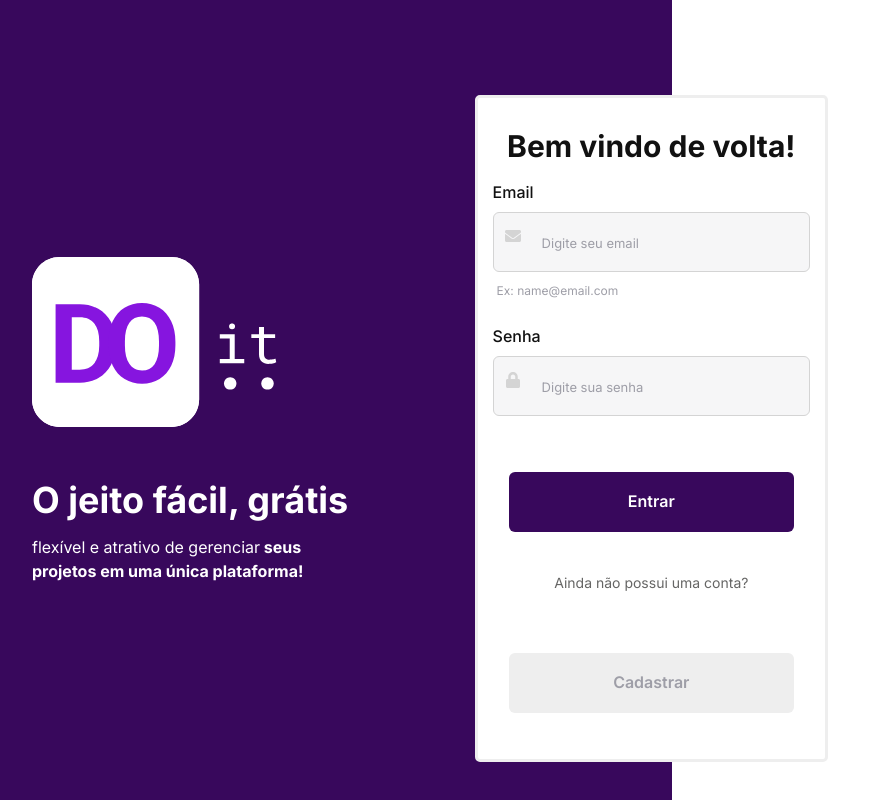
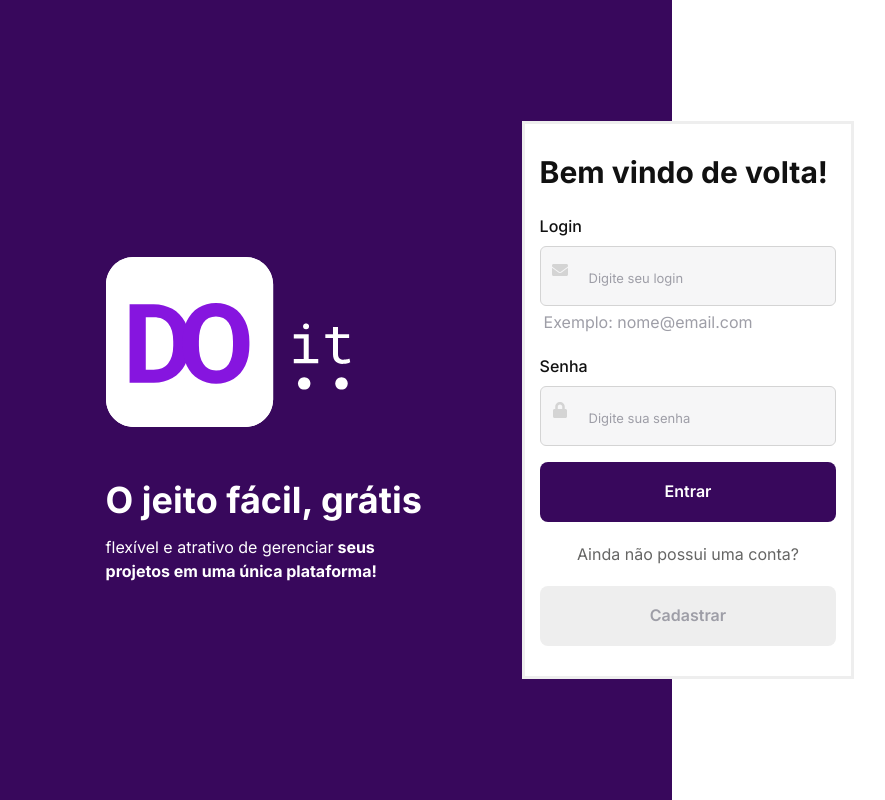
Before and after one commit to rich-dacan/Do-It, a React (Create React App) app: page / in a window 1280 px wide. Shown: the whole page, without its empty margins (160-1045 px from the left). Built offline with nearby package versions, Linux system fonts and the light colour scheme.

Commit message:
fix :bug: fixed bug in auth

```diff
--- a/src/contexts/AuthContext.tsx
+++ b/src/contexts/AuthContext.tsx
@@ -1,93 +1,94 @@
-import { createContext, ReactNode, useCallback, useContext, useState } from  'react'
+import {
+  createContext,
+  ReactNode,
+  useCallback,
+  useContext,
+  useState,
+} from "react";
 
-import { api } from '../services/api'
+import { api } from "../services/api";
 
 interface AuthProviderProps {
-  children: ReactNode,
+  children: ReactNode;
 }
 
 interface User {
-  name: string,
-  id: string,
-  email: string,
+  email: string;
+  id: string;
+  name: string;
 }
 
 interface AuthState {
-  accessToken: string,
-  user: User,
+  accessToken: string;
+  user: User;
 }
 
 interface SignInCredentials {
-  email: string,
-  password: string,
+  email: string;
+  password: string;
 }
 
 interface AuthContextData {
-  user: User,
-  token: string,
-  signIn: ( credentials: SignInCredentials ) => Promise<void>,
-  signOut: () => void
+  user: User;
+  accessToken: string;
+  signIn: (credentials: SignInCredentials) => Promise<void>;
+  signOut: () => void;
 }
 
-
-const AuthContext = createContext<AuthContextData>({} as AuthContextData)
+const AuthContext = createContext<AuthContextData>({} as AuthContextData);
 
 const useAuth = () => {
+  const context = useContext(AuthContext);
 
-  const context = useContext(AuthContext)
-
-  if(!context) {
-    throw new Error("useAuth must be used within an AuthProvider!")
+  if (!context) {
+    throw new Error("useAuth must be used within an AuthProvider");
   }
 
-  return context
-}
+  return context;
+};
 
-const AuthProvider = ( { children }: AuthProviderProps ) => {
+const AuthProvider = ({ children }: AuthProviderProps) => {
+  const [data, setData] = useState<AuthState>(() => {
+    const accessToken = localStorage.getItem("@Doit:accessToken");
+    const user = localStorage.getItem("@Doit:user");
 
-  const [data, setData] = useState<AuthState>(() => {
-
-    const accessToken = localStorage.getItem("@Doit:accessToken")
-    const user        = localStorage.getItem("@Doit:user")
-
-    if( accessToken && user ) {
-      return { accessToken, user: JSON.parse(user)}
+    if (accessToken && user) {
+      return { accessToken, user: JSON.parse(user) };
     }
 
-    return {} as AuthState
-  })
+    return {} as AuthState;
+  });
 
-  const signIn = useCallback( async ({ email, password }: SignInCredentials) => {
+  const signIn = useCallback(async ({ email, password }: SignInCredentials) => {
+    const response = await api.post("/login", { email, password });
 
-    const response = await api.post( "/login", { email, password })
+    const { accessToken, user } = response.data;
 
-    const { accessToken, user } = response.data
+    localStorage.setItem("@Doit:accessToken", accessToken);
+    localStorage.setItem("@Doit:user", JSON.stringify(user));
 
-    localStorage.setItem("@Doit:accessToken", accessToken)
-    localStorage.setItem("@Doit:user", JSON.stringify( user ))
-
-    setData({ accessToken, user })
-
-  }, [])
+    setData({ accessToken, user });
+  }, []);
 
   const signOut = useCallback(() => {
+    localStorage.removeItem("@Doit:accessToken");
+    localStorage.removeItem("@Doit:user");
 
-    localStorage.removeItem("@Doit:accessToken")
-    localStorage.removeItem("@Doit:user")
-
-    setData({} as AuthState)
-  }, [])
+    setData({} as AuthState);
+  }, []);
 
   return (
-    <AuthContext.Provider value={{
-      signIn,
-      signOut,
-      token: data.accessToken,
-      user: data.user,
-    }}>
-      { children }
+    <AuthContext.Provider
+      value={{
+        accessToken: data.accessToken,
+        user: data.user,
+        signIn,
+        signOut,
+      }}
+    >
+      {children}
     </AuthContext.Provider>
-  )
-}
+  );
+};
 
-export { useAuth, AuthProvider }
+export { AuthProvider, useAuth };
--- a/src/pages/Dashboard/index.tsx
+++ b/src/pages/Dashboard/index.tsx
@@ -3,7 +3,7 @@ import React from 'react'
 import { useAuth } from '../../contexts/AuthContext'
 
 export const Dashboard = () => {
-  const { signOut } = useAuth()
+  const { signOut } = useAuth();
   return (
     <Flex justify={"space-around"} color={"purple.500"}>
 
@@ -14,4 +14,4 @@ export const Dashboard = () => {
 
     </Flex>
   )
-}
+};
--- /dev/null
+++ b/src/pages/Login/LoginForm.tsx
@@ -0,0 +1,92 @@
+import { Box, Button, Grid, Heading, Text, VStack } from "@chakra-ui/react";
+import { DeepMap, FieldError, UseFormRegister } from "react-hook-form";
+import { FieldValues } from "react-hook-form";
+import { FaEnvelope, FaLock } from "react-icons/fa";
+import { useHistory } from "react-router-dom";
+import { Input } from "../../components/Form/Input";
+
+interface LoginFormProps {
+  handleSignIn: () => void;
+  errors: DeepMap<FieldValues, FieldError>;
+  register: UseFormRegister<FieldValues>;
+  loading: boolean;
+}
+
+export const LoginForm = ({
+  handleSignIn,
+  errors,
+  register,
+  loading,
+}: LoginFormProps) => {
+  const history = useHistory();
+  return (
+    <Grid
+      onSubmit={handleSignIn}
+      as="form"
+      padding="30px 15px"
+      border="3px solid"
+      borderColor="gray.100"
+      bg="white"
+      color="gray.900"
+      mt={["4", "4", "0"]}
+      w={["100%", "100%", "40%", "40%"]}
+    >
+      <Heading size="lg"> Bem vindo de volta!</Heading>
+      <VStack mt="6" spacing="5">
+        <Box w="100%">
+          <Input
+            placeholder="Digite seu login"
+            type="email"
+            label="Login"
+            error={errors.email}
+            icon={FaEnvelope}
+            {...register("email")}
+          />
+          {!errors.email && (
+            <Text ml="1" mt="1" color="gray.300">
+              Exemplo: nome@email.com
+            </Text>
+          )}
+        </Box>
+        <Input
+          type="password"
+          placeholder="Digite sua senha"
+          label="Senha"
+          error={errors.password}
+          icon={FaLock}
+          {...register("password")}
+        />
+      </VStack>
+      <VStack mt="4" spacing="5">
+        <Button
+          isLoading={loading}
+          bg="purple.800"
+          w="100%"
+          color="white"
+          h="60px"
+          borderRadius="8px"
+          _hover={{
+            background: "purple.900",
+          }}
+          type="submit"
+        >
+          Entrar
+        </Button>
+        <Text color="gray.400">Ainda não possui uma conta? </Text>
+        <Button
+          bg="gray.100"
+          w="100%"
+          color="gray.300"
+          h="60px"
+          borderRadius="8px"
+          onClick={() => history.push("/signup")}
+          _hover={{
+            background: "gray.200",
+          }}
+        >
+          Cadastrar
+        </Button>
+      </VStack>
+    </Grid>
+  );
+};
--- /dev/null
+++ b/src/pages/Login/LoginInfo.tsx
@@ -0,0 +1,22 @@
+import React from 'react'
+import { Grid, Heading, Image, Text } from '@chakra-ui/react'
+import Logo from '../../assets/logo-secondary.svg'
+
+export const LoginInfo = () => {
+  return (
+    <Grid w={["100%", "100%", "50%", "50%"]} paddingRight={"100px"}>
+          <Image
+            src={Logo}
+            alt={"do_it_logo"}
+            boxSize={["120px", "120px","250px"]}
+          />
+          <Heading as={"h1"} mt={"3"}>
+            O jeito fácil, grátis
+          </Heading>
+          <Text w={['300px', '330px']} mt={"3"} >
+            flexível e atrativo de gerenciar
+            <b> seus projetos em uma única plataforma!</b>
+          </Text>
+        </Grid>
+  )
+}
--- a/src/pages/Login/index.tsx
+++ b/src/pages/Login/index.tsx
@@ -1,145 +1,70 @@
-import { Box, Button, Flex, Grid, Heading, Image, Text, VStack } from '@chakra-ui/react'
-import React, { useState } from 'react'
-import { useForm } from 'react-hook-form'
-import { yupResolver } from '@hookform/resolvers/yup'
-import * as yup from 'yup'
+import { Flex } from "@chakra-ui/react";
+import { useForm } from "react-hook-form";
+import * as yup from "yup";
+import { yupResolver } from "@hookform/resolvers/yup";
+import { useState } from "react";
+import { useAuth } from "../../contexts/AuthContext";
+import { LoginInfo } from "./LoginInfo";
+import { LoginForm } from "./LoginForm";
 
-import { FaEnvelope, FaLock } from 'react-icons/fa'
-import Logo from '../../assets/logo-secondary.svg'
-import {Input} from '../../components/Form/Input'
-import { useAuth } from '../../contexts/AuthContext'
+const signInSchema = yup.object().shape({
+  email: yup.string().required("E-mail obrigatório").email("E-mail inválido"),
+  password: yup.string().required("Senha obrigatória"),
+});
 
 interface SignInData {
-  email: string,
-  password: string,
+  email: string;
+  password: string;
 }
 
 export const Login = () => {
+  const [loading, setLoading] = useState(false);
 
-  const [ loading, setLoading ] = useState(false)
-  const { signIn, user } = useAuth()
+  const { signIn } = useAuth();
 
-  const signInSchema = yup.object().shape({
-    email: yup.string().required("Email obrigatório!").email('Email inválido!'),
-    password: yup.string().required('Senha obrigatória!'),
-  })
+  const {
+    formState: { errors },
+    register,
+    handleSubmit,
+  } = useForm({
+    resolver: yupResolver(signInSchema),
+  });
 
-  console.log(user);
-
-  const { formState: { errors }, register, handleSubmit} = useForm<SignInData>({
-    resolver: yupResolver(signInSchema)
-  })
-
-  const handleSignIn = ({ email, password }: SignInData) => {
-
-    setLoading(true)
-
+  const handleSignIn = ({ email, password}: any) => {
+    setLoading(true);
     signIn({ email, password })
       .then((_) => setLoading(false))
-      .catch((err) => setLoading(false))
-
-
-  }
+      .catch((err) => setLoading(false));
+  };
 
   return (
     <Flex
-      p={["10px 15px ", "10px 15px", "0", "0"]}
-      align={"center"}
-      justify={"center"}
+      padding={["10px 15px", "10 15px", "0px", "0px"]}
+      alignItems="center"
+      justifyContent="center"
       height={["auto", "auto", "100vh", "100vh"]}
       bgGradient={[
-        "linear(to-b, purple.800 50%, #fff 50%)",
-        "linear(to-b, purple.800 50%, #fff 50%)",
-        "linear(to-r, purple.800 65%, #fff 35%)",
-        "linear(to-r, purple.800 65%, #fff 35%)"
+        "linear(to-b, purple.800 65%, white 35%)",
+        "linear(to-b, purple.800 65%, white 35%)",
+        "linear(to-r, purple.800 65%, white 35%)",
+        "linear(to-r, purple.800 65%, white 35%)",
       ]}
-      color={"#fff"}
+      color="white"
     >
       <Flex
-        w={["100%", "80%", "90%", "70%"]}
-        justify={"center"}
-        alignItems={["flex-start","center"]}
+        w={["100%", "100%", "90%", "65%"]}
+        justifyContent="center"
         flexDirection={["column", "column", "row", "row"]}
+        alignItems="center"
       >
-        <Grid w={["100%", "100%", "50%", "50%"]} paddingRight={"100px"}>
-          <Image
-            src={Logo}
-            alt={"do_it_logo"}
-            boxSize={["120px", "120px","250px"]}
-
-          />
-          <Heading as={"h1"} mt={"3"}>
-            O jeito fácil, grátis
-          </Heading>
-          <Text w={['300px', '330px']} mt={"3"} >
-            flexível e atrativo de gerenciar
-            <b> seus projetos em uma única plataforma!</b>
-          </Text>
-        </Grid>
-        <Grid
-          onSubmit={ handleSubmit(handleSignIn) }
-          as={"form"}
-          mt={"14"}
-          w={["100%", "90%", "40%", "40%"]}
-          p={"30px 15px"}
-          border={"3px solid"}
-          borderColor={"gray.100"}
-          borderRadius={"5px"}
-          bg={"#FFF"}
-          color={"gray.900"}
-          mr={"100px"}
-        >
-          <Heading size={"lg"} textAlign={"center"}>
-            Bem vindo de volta!
-          </Heading>
-          <VStack mt={"4"} spacing={"6"}>
-            <Box w={"100%"} >
-              <Input
-                type={"email"}
-                placeholder='Digite seu email'
-                icon={FaEnvelope}
-                label='Email'
-                error={errors.email}
-                {...register("email")}
-              />
-              {!errors.email && <Text fontSize={"xs"} ml={1} mt={2.5} color={"gray.300"} >Ex: name@email.com</Text>}
-            </Box>
-            <Input
-              type={"password"}
-              placeholder='Digite sua senha'
-              icon={FaLock}
-              label='Senha'
-              error={errors.password}
-              {...register("password")}
-            />
-          </VStack>
-          <VStack m={4} spacing={5}>
-            <Button
-              isLoading={loading}
-              type='submit'
-              w={"100%"}
-              mt={"40px"}
-              h={"60px"}
-              bg={'purple.800'}
-              color={"#fff"}
-              _hover={{bg: 'purple.900'}}
-            >
-              Entrar
-            </Button>
-            <Text color={'gray.400'} fontSize={"sm"} mt={"5"}>Ainda não possui uma conta?</Text>
-            <Button
-              isLoading={loading}
-              type='submit'
-              w={"100%"}
-              mt={"40px"}
-              h={"60px"}
-              bg={'gray.100'}
-              color={"gray.300"}
-              _hover={{bg: 'gray.200', color: 'gray.400'}}
-            >Cadastrar</Button>
-          </VStack>
-        </Grid>
+        <LoginInfo />
+        <LoginForm
+          errors={errors}
+          handleSignIn={handleSubmit(handleSignIn)}
+          loading={loading}
+          register={register}
+        />
       </Flex>
     </Flex>
-  )
-}
+  );
+};
--- a/src/routes/Route.tsx
+++ b/src/routes/Route.tsx
@@ -1,4 +1,4 @@
-import { ComponentType } from 'react'
+import react, { ComponentType } from 'react'
 import { Redirect, Route as ReactRoute, RouteProps } from 'react-router-dom'
 import { useAuth } from '../contexts/AuthContext'
 
@@ -8,14 +8,14 @@ interface Props extends RouteProps {
 }
 
 export const Route = ({ isPrivate = false, component: Component, ...rest }: Props) => {
-  const { token } = useAuth()
+  const { accessToken } = useAuth();
 
   return (
 
     <ReactRoute
       {...rest}
       render={() =>
-        isPrivate === !!token ? (
+        isPrivate === !!accessToken ? (
         <Component/>
         ) : (
          <Redirect to={ isPrivate ? "/" : "/dashboard"} />
@@ -24,4 +24,4 @@ export const Route = ({ isPrivate = false, component: Component, ...rest }: Prop
       }
     />
   )
-}
+};
--- a/src/routes/index.tsx
+++ b/src/routes/index.tsx
@@ -7,7 +7,7 @@ import { Route } from './Route'
 export const Routers = () => (
   <Switch>
     <Route exact path='/' component={Login} />
-    <Route exact path='/dashboard' component={Dashboard} isPrivate/>
+    <Route exact path='/dashboard' component={Dashboard} isPrivate />
 
   </Switch>
-)
+);
```
Also changed, not shown: package.json (+18 -15 lines), 1 other file (tests, documents, lock files or other folders).
